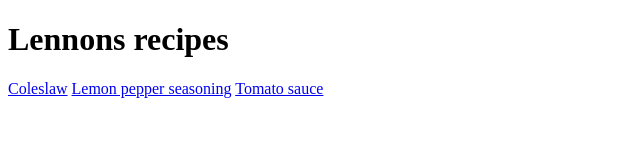
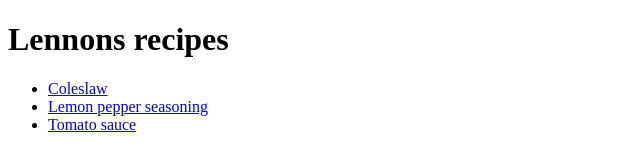
Before and after one commit to LY3047/odin-recipes, a plain HTML site: page index.html in a window 1280 px wide. Shown: the whole page, without its empty margins (0-640 px from the left). Drawn offline with Linux system fonts and the light colour scheme.

Commit message:
added a unordered list to display recipes on mainpage

```diff
--- a/index.html
+++ b/index.html
@@ -6,8 +6,10 @@
     </head>
     <body>
         <h1>Lennons recipes</h1>
-        <a href="recipes/coleslaw.html" target="_blank">Coleslaw</a>
-        <a href="recipes/lemon_pepper_seasoning.html" target="_blank">Lemon pepper seasoning</a>
-        <a href="recipes/tomato_sauce.html" target="_blank">Tomato sauce</a>
+        <ul>
+        <li><a href="recipes/coleslaw.html" target="_blank">Coleslaw</a></li>
+        <li><a href="recipes/lemon_pepper_seasoning.html" target="_blank">Lemon pepper seasoning</a></li>
+        <li><a href="recipes/tomato_sauce.html" target="_blank">Tomato sauce</a></li>
+        </ul>
     </body>
 </html>
```
